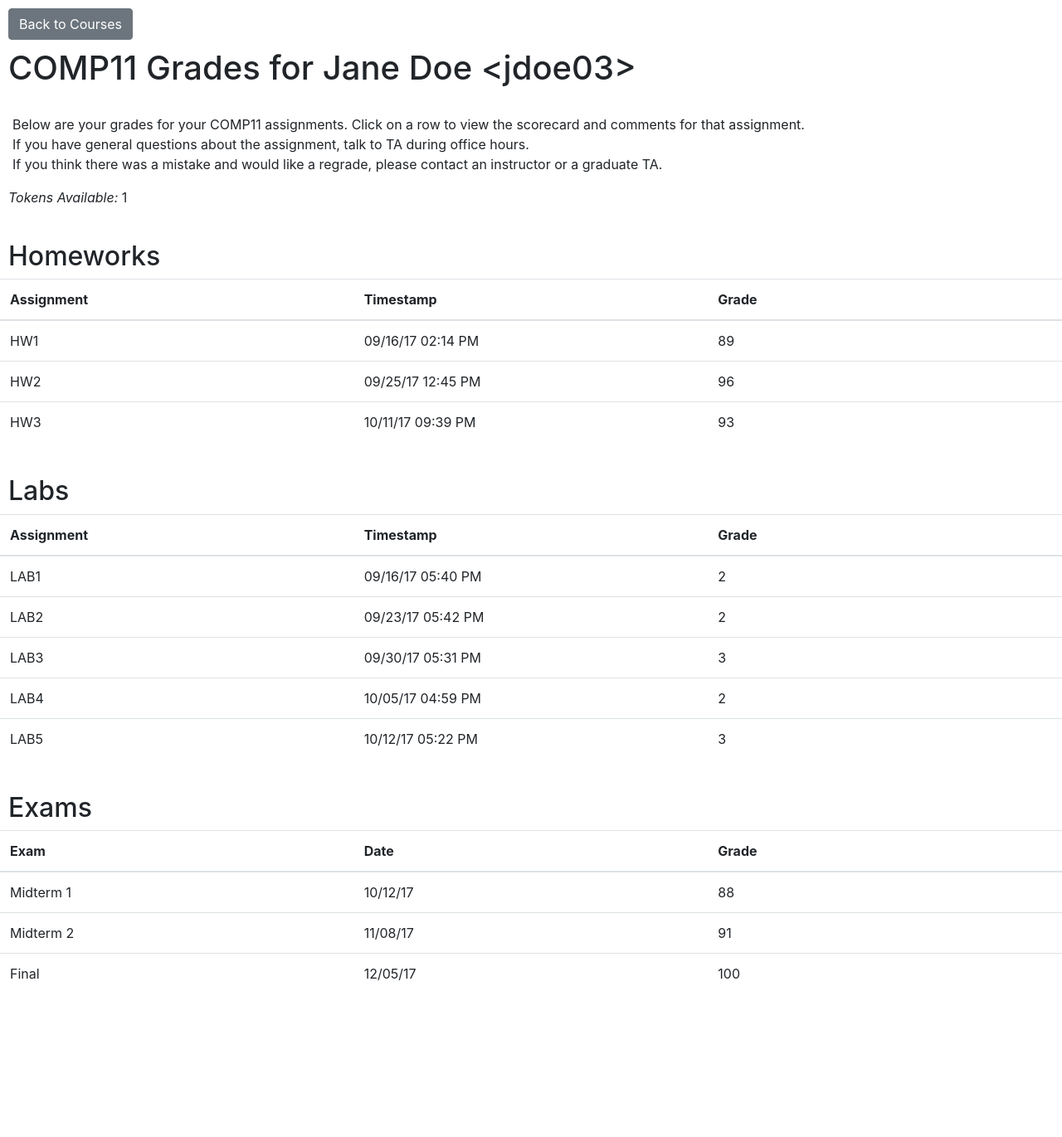
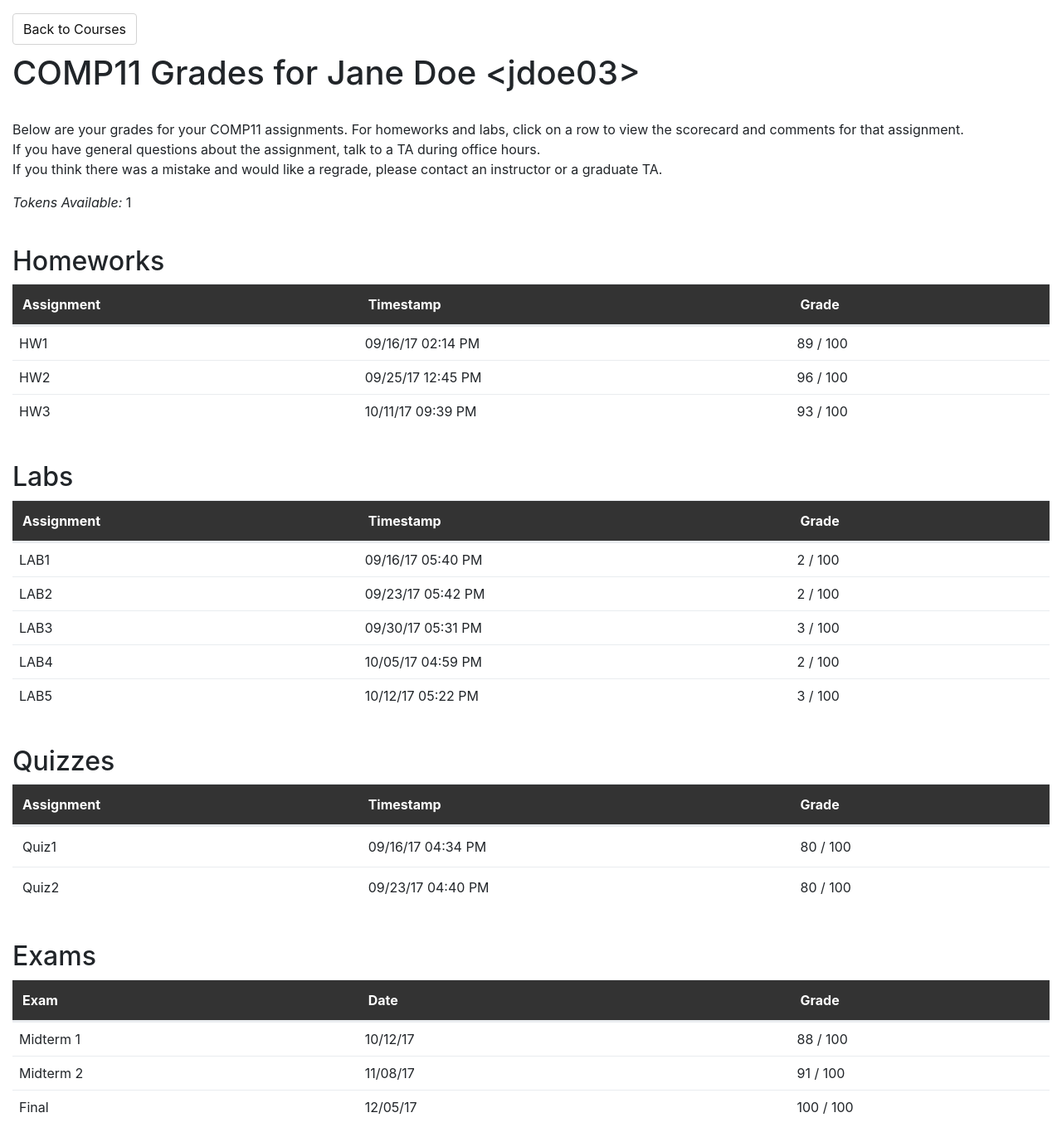
Before and after one commit to duci9y/jumbograde, a Django app: page /view_grades/ in a window 1280 px wide. Shown: the whole page at 83% size. Before the commit the page ends 1182 px from the top, so only its background shows below. Run offline with Django 3.2, Linux system fonts and the light colour scheme; parts of the project's set-up code (start-up, migrations or seed data) failed here and were passed over; some libraries are stand-ins or nearby versions.

Commit message:
extend headers from template, use tags to link other pages instead of location.href, update CSS

```diff
--- a/core/jinja2/core/table.html.j2
+++ b/core/jinja2/core/table.html.j2
@@ -1,68 +1,60 @@
-<!doctype html>
-<html lange="en">
-<head>
-    <title>COMP11 Grades</title>
-    <!-- Required meta tags -->
-    <meta charset="utf-8">
-    <meta name="viewport" content="width=device-width, initial-scale=1, shrink-to-fit=no">
-
-    <link rel="stylesheet" type="text/css" href="{{ static('core/table.css') }}">
-
-    <!-- Bootstrap CSS -->
-    <link rel="stylesheet" href="https://maxcdn.bootstrapcdn.com/bootstrap/4.0.0-beta.2/css/bootstrap.min.css" integrity="sha384-PsH8R72JQ3SOdhVi3uxftmaW6Vc51MKb0q5P2rRUpPvrszuE4W1povHYgTpBfshb" crossorigin="anonymous">
-    <link rel="stylesheet" href="https://maxcdn.bootstrapcdn.com/bootstrap/4.0.0-alpha/css/bootstrap.min.css">
-
+{% extends 'layout.html.j2' %}
 {% block head %}
+<link rel="stylesheet" href="{{ static('core/table.css') }}">
 {% endblock %}
 
-</head>
-
-<body>
 {% block body %}
-    <button type="button" class="btn btn-secondary" onclick="go_back_to_courses()">
-      Back to Courses</button>
+<div class="container-fluid" id="student-landing">
+  <a class="btn btn-light back" href="../../courses" role="button">Back to Courses</a>
   <br>
   <h1>COMP11 Grades for Jane Doe &lt;jdoe03&gt;</h1>
+
   <br>
   <p>
-      <span>Below are your grades for your COMP11 assignments. Click on a row
-	to view the scorecard and comments for that assignment.</span>
-      <span>If you have general questions about the assignment, talk to TA
-	during office hours.</span>
-      <span>If you think there was a mistake and would like a regrade, please
-        contact an instructor or a graduate TA.</span>
+    Below are your grades for your COMP11 assignments. For homeworks and labs,
+    click on a row to view the scorecard and comments for that assignment.<br>
+    If you have general questions about the assignment, talk to a TA
+  	during office hours.<br>
+    If you think there was a mistake and would like a regrade, please
+    contact an instructor or a graduate TA.<br>
   </p>
   <p><i>Tokens Available:</i> 1</p>
   <br>
   <h2>Homeworks</h2>
-    <table class="table table-hover">
-      <thead class="thead-inverse">
-	<tr>
-	  <th>Assignment</th>
-	  <th>Timestamp</th>
-	  <th>Grade</th>
+  <table class="table table-hover grade-table">
+    <thead class="grade-head">
+      <tr class="row m-0">
+        <th class="d-inline-block col-4">Assignment</th>
+        <th class="d-inline-block col-5">Timestamp</th>
+        <th class="d-inline-block col-3">Grade</th>
       </tr>
     </thead>
     <tbody>
     {% for assignment, tstamp, grade in [('HW1', '09/16/17 02:14 PM', 89),
                                          ('HW2', '09/25/17 12:45 PM', 96),
   	                                     ('HW3', '10/11/17 09:39 PM', 93)] %}
-        <tr>
-          <td>{{ assignment }}</td>
-	  <td>{{ tstamp }}</td>
-	  <td>{{ grade }}</td>
+      <tr class="row m-0">
+        <td class="p-0 d-inline-block col-4">
+          <a class="p-2 d-block table-row-clickable" href="{{ assignment }}">{{ assignment }}</a>
+        </td>
+        <td class="p-0 d-inline-block col-5">
+          <a class="p-2 d-block table-row-clickable" href="{{ assignment }}">{{ tstamp }}</a>
+        </td>
+        <td class="p-0 d-inline-block col-3">
+          <a class="p-2 d-block table-row-clickable" href="{{ assignment }}">{{ grade }} / 100</a>
+        </td>
       </tr>
     {% endfor %}
     </tbody>
   </table>
   <br>
   <h2>Labs</h2>
-    <table class="table table-hover">
-      <thead class="thead-inverse">
-	<tr>
-	  <th>Assignment</th>
-	  <th>Timestamp</th>
-	  <th>Grade</th>
+  <table class="table table-hover grade-table">
+    <thead class="grade-head">
+      <tr class="row m-0">
+        <th class="d-inline-block col-4">Assignment</th>
+        <th class="d-inline-block col-5">Timestamp</th>
+        <th class="d-inline-block col-3">Grade</th>
       </tr>
     </thead>
     <tbody>
@@ -71,44 +63,70 @@
   	                                     ('LAB3', '09/30/17 05:31 PM', 3),
   	                                     ('LAB4', '10/05/17 04:59 PM', 2),
   	                                     ('LAB5', '10/12/17 05:22 PM', 3)] %}
-        <tr>
-          <td>{{ assignment }}</td>
-	  <td>{{ tstamp }}</td>
-	  <td>{{ grade }}</td>
+      <tr class="row m-0">
+        <td class="p-0 d-inline-block col-4">
+          <a class="p-2 d-block table-row-clickable" href="{{ assignment }}">{{ assignment }}</a>
+        </td>
+        <td class="p-0 d-inline-block col-5">
+          <a class="p-2 d-block table-row-clickable" href="{{ assignment }}">{{ tstamp }}</a>
+        </td>
+        <td class="p-0 d-inline-block col-3">
+          <a class="p-2 d-block table-row-clickable" href="{{ assignment }}">{{ grade }} / 100</a>
+        </td>
+      </tr>
+    {% endfor %}
+    </tbody>
+  </table>
+  <br>
+  <h2>Quizzes</h2>
+  <table class="table table-hover grade-table">
+    <thead class="grade-head">
+      <tr class="row m-0">
+        <th class="d-inline-block col-4">Assignment</th>
+        <th class="d-inline-block col-5">Timestamp</th>
+        <th class="d-inline-block col-3">Grade</th>
+      </tr>
+    </thead>
+    <tbody>
+    {% for assignment, tstamp, grade in [('Quiz1', '09/16/17 04:34 PM', 80),
+                                         ('Quiz2', '09/23/17 04:40 PM', 80)] %}
+      <tr class="row m-0">
+        <td class="d-inline-block col-4">{{ assignment }}</td>
+        <td class="d-inline-block col-5">{{ tstamp }}</td>
+        <td class="d-inline-block col-3">{{ grade }} / 100</td>
       </tr>
     {% endfor %}
     </tbody>
   </table>
   <br>
   <h2>Exams</h2>
-    <table class="table table-hover">
-      <thead class="thead-inverse">
-	<tr>
-	  <th>Exam</th>
-	  <th>Date</th>
-	  <th>Grade</th>
+  <table class="table table-hover grade-table">
+    <thead class="grade-head">
+      <tr class="row m-0">
+        <th class="d-inline-block col-4">Exam</th>
+        <th class="d-inline-block col-5">Date</th>
+        <th class="d-inline-block col-3">Grade</th>
       </tr>
     </thead>
     <tbody>
     {% for exam, date, grade in [('Midterm 1', '10/12/17', 88),
                                  ('Midterm 2', '11/08/17', 91),
                                  ('Final',     '12/05/17', 100)] %}
-        <tr>
-          <td>{{ exam }}</td>
-	  <td>{{ date }}</td>
-	  <td>{{ grade }}</td>
+
+      <tr class="row m-0">
+        <td class="p-0 d-inline-block col-4">
+          <a class="p-2 d-block table-row-clickable" href="{{ exam }}">{{ exam }}</a>
+        </td>
+        <td class="p-0 d-inline-block col-5">
+          <a class="p-2 d-block table-row-clickable" href="{{ exam }}">{{ date }}</a>
+        </td>
+        <td class="p-0 d-inline-block col-3">
+          <a class="p-2 d-block table-row-clickable" href="{{ exam }}">{{ grade }} / 100</a>
+        </td>
       </tr>
     {% endfor %}
     </tbody>
   </table>
+</div>
 
-    <!-- Optional JavaScript -->
-    <!-- jQuery first, then Popper.js, then Bootstrap JS -->
-    <script src="https://code.jquery.com/jquery-3.2.1.slim.min.js" integrity="sha384-KJ3o2DKtIkvYIK3UENzmM7KCkRr/rE9/Qpg6aAZGJwFDMVNA/GpGFF93hXpG5KkN" crossorigin="anonymous"></script>
-    <script src="https://cdnjs.cloudflare.com/ajax/libs/popper.js/1.12.3/umd/popper.min.js" integrity="sha384-vFJXuSJphROIrBnz7yo7oB41mKfc8JzQZiCq4NCceLEaO4IHwicKwpJf9c9IpFgh" crossorigin="anonymous"></script>
-    <script src="https://maxcdn.bootstrapcdn.com/bootstrap/4.0.0-beta.2/js/bootstrap.min.js" integrity="sha384-alpBpkh1PFOepccYVYDB4do5UnbKysX5WZXm3XxPqe5iKTfUKjNkCk9SaVuEZflJ" crossorigin="anonymous"></script>
-
-    <script src="{{ static('core/table.js') }}" type="text/javascript"></script>
 {% endblock %}
-</body>
-</html>
--- a/core/jinja2/core/test.html.j2
+++ b/core/jinja2/core/test.html.j2
@@ -4,6 +4,7 @@
 {# This comment does not get ouput to the html. #}
 <!-- This comment does. Any html here would be output within the head block of the parent template. -->
 <link rel="stylesheet" type="text/css" href="{{ static('core/test_styles.css') }}">
+<script src="{{ static('core/test_script.js') }}"></script>
 {% endblock %}
 
 {% block body %}
--- a/core/static/core/table.css
+++ b/core/static/core/table.css
@@ -1,19 +1,27 @@
-span {
-    display: block;
-    padding-left: 5px;
+#student-landing {
+    margin-top: 1rem;
 }
 
-p, h1, h2 {
-    padding-left: 10px;
+.back {
+    margin-bottom: 10px;
+    background-color: white;
+    border-color: lightgrey;
 }
 
-.btn-secondary {
-    margin-top: 10px;
-    margin-bottom: 10px;
-    margin-left: 10px;
+.grade-table {
+    word-wrap: break-word;
 }
 
-table {
-    table-layout: fixed;
-    word-wrap: break-word;
+.grade-head {
+    background-color: #333333;
+    color: white;
 }
+
+.table-row-clickable {
+  color: inherit;
+}
+
+.table-row-clickable:hover {
+  color: inherit;
+  text-decoration: inherit;
+}
--- a/core/static/core/table.js
+++ /dev/null
@@ -1,11 +0,0 @@
-// redirect to corresponding assignment scorecard
-$('.table > tbody > tr').click(function() {
-    var id = $(this).find('td:eq(0)').text();
-    location.href = id;
-});
-
-
-// redirect back to courses page
-function go_back_to_courses() {
-    location.href = "../../courses";
-}
--- /dev/null
+++ b/core/static/core/test_script.js
@@ -0,0 +1 @@
+console.log($('*'))
--- a/jinja2/layout.html.j2
+++ b/jinja2/layout.html.j2
@@ -11,9 +11,9 @@
 
     <!-- Optional JavaScript -->
     <!-- jQuery first, then Popper.js, then Bootstrap JS -->
-    <script src="https://code.jquery.com/jquery-3.2.1.slim.min.js" integrity="sha384-KJ3o2DKtIkvYIK3UENzmM7KCkRr/rE9/Qpg6aAZGJwFDMVNA/GpGFF93hXpG5KkN" crossorigin="anonymous" async="1" defer="1"></script>
-    <script src="https://cdnjs.cloudflare.com/ajax/libs/popper.js/1.12.3/umd/popper.min.js" integrity="sha384-vFJXuSJphROIrBnz7yo7oB41mKfc8JzQZiCq4NCceLEaO4IHwicKwpJf9c9IpFgh" crossorigin="anonymous" async="1" defer="1"></script>
-    <script src="https://maxcdn.bootstrapcdn.com/bootstrap/4.0.0-beta.2/js/bootstrap.min.js" integrity="sha384-alpBpkh1PFOepccYVYDB4do5UnbKysX5WZXm3XxPqe5iKTfUKjNkCk9SaVuEZflJ" crossorigin="anonymous" async="1" defer="1"></script>
+    <script src="https://code.jquery.com/jquery-3.2.1.slim.min.js" integrity="sha384-KJ3o2DKtIkvYIK3UENzmM7KCkRr/rE9/Qpg6aAZGJwFDMVNA/GpGFF93hXpG5KkN" crossorigin="anonymous"></script>
+    <script src="https://cdnjs.cloudflare.com/ajax/libs/popper.js/1.12.3/umd/popper.min.js" integrity="sha384-vFJXuSJphROIrBnz7yo7oB41mKfc8JzQZiCq4NCceLEaO4IHwicKwpJf9c9IpFgh" crossorigin="anonymous"></script>
+    <script src="https://maxcdn.bootstrapcdn.com/bootstrap/4.0.0-beta.2/js/bootstrap.min.js" integrity="sha384-alpBpkh1PFOepccYVYDB4do5UnbKysX5WZXm3XxPqe5iKTfUKjNkCk9SaVuEZflJ" crossorigin="anonymous"></script>
 
     {% block head %}{% endblock %}
   </head>
```
Also changed, not shown: core/jinja2/core/courses.html.j2 (+17 -44 lines), core/static/core/courses.css (+9 -12 lines), core/static/core/courses.js (deleted, +0 -11 lines). Lines whose indentation alone changed are shown as unchanged.
